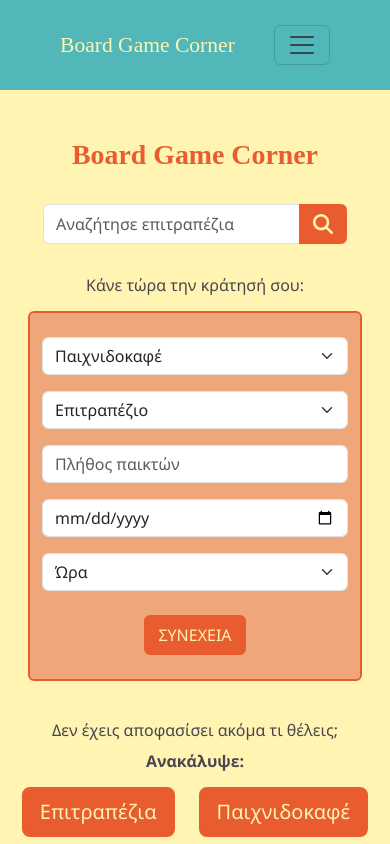
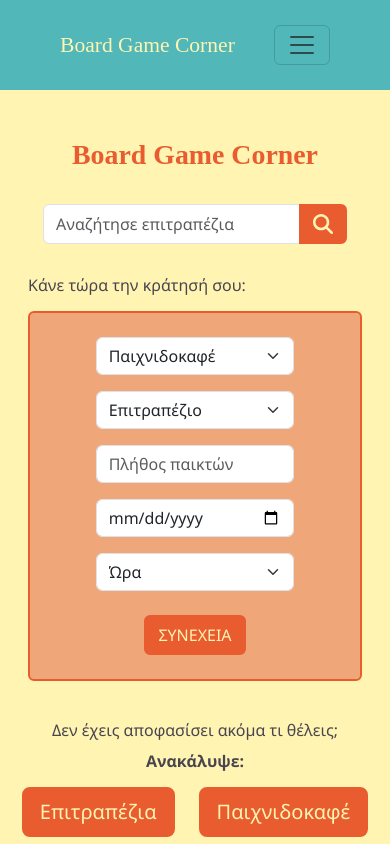
Before and after one commit to stellavl/board-game-corner, a React (Create React App) app in the folder frontend/: page /home in a window 390 px wide. Shown: the top 844 px of the page. Built offline with nearby package versions, Linux system fonts and the light colour scheme; the HTML template or start-up script is replaced by a standard one.

Commit message:
update responsiveness

```diff
--- a/frontend/src/components/home/ReservationFormGeneral.jsx
+++ b/frontend/src/components/home/ReservationFormGeneral.jsx
@@ -5,36 +5,37 @@ import OrangeButton from '../common/OrangeButton';
 
 const ReservationForm = () => {
   return (
-    <Container className="p-3 text-center">
+    <Container className="p-3">
       <h6 className="mb-3" style={{ color: 'var(--color-gray-purple)' }}>
         Κάνε τώρα την κράτησή σου:
       </h6>
       <Container
-        className="py-4 rounded mx-auto"
+        className="py-4 rounded mx-auto text-center"
         style={{
           backgroundColor: 'var(--color-soft-orange)',
           border: '2px solid var(--color-orange)',
-          maxWidth: '900px'// Optimized width so that all form fields are in one line
+          maxWidth: '900px' // Optimized width for larger screens
         }}
       >
         <Row className="g-3 row-cols-1 row-cols-lg-auto justify-content-center">
-          <Col>
+          {/* For medium or smaller screens, make them full width */}
+          <Col xs={8} sm={8} md={4}>
             <Form.Select className="form-control">
               <option>Παιχνιδοκαφέ</option>
             </Form.Select>
           </Col>
-          <Col>
+          <Col xs={8} sm={8} md={4}>
             <Form.Select className="form-control">
               <option>Επιτραπέζιο</option>
             </Form.Select>
           </Col>
-          <Col>
+          <Col xs={8} sm={8} md={4}>
             <Form.Control type="number" placeholder="Πλήθος παικτών" className="form-control" />
           </Col>
-          <Col>
+          <Col xs={8} sm={8} md={4}>
             <Form.Control type="date" className="form-control" />
           </Col>
-          <Col>
+          <Col xs={8} sm={8} md={4}>
             <Form.Select className="form-control">
               <option>Ώρα</option>
             </Form.Select>
```
